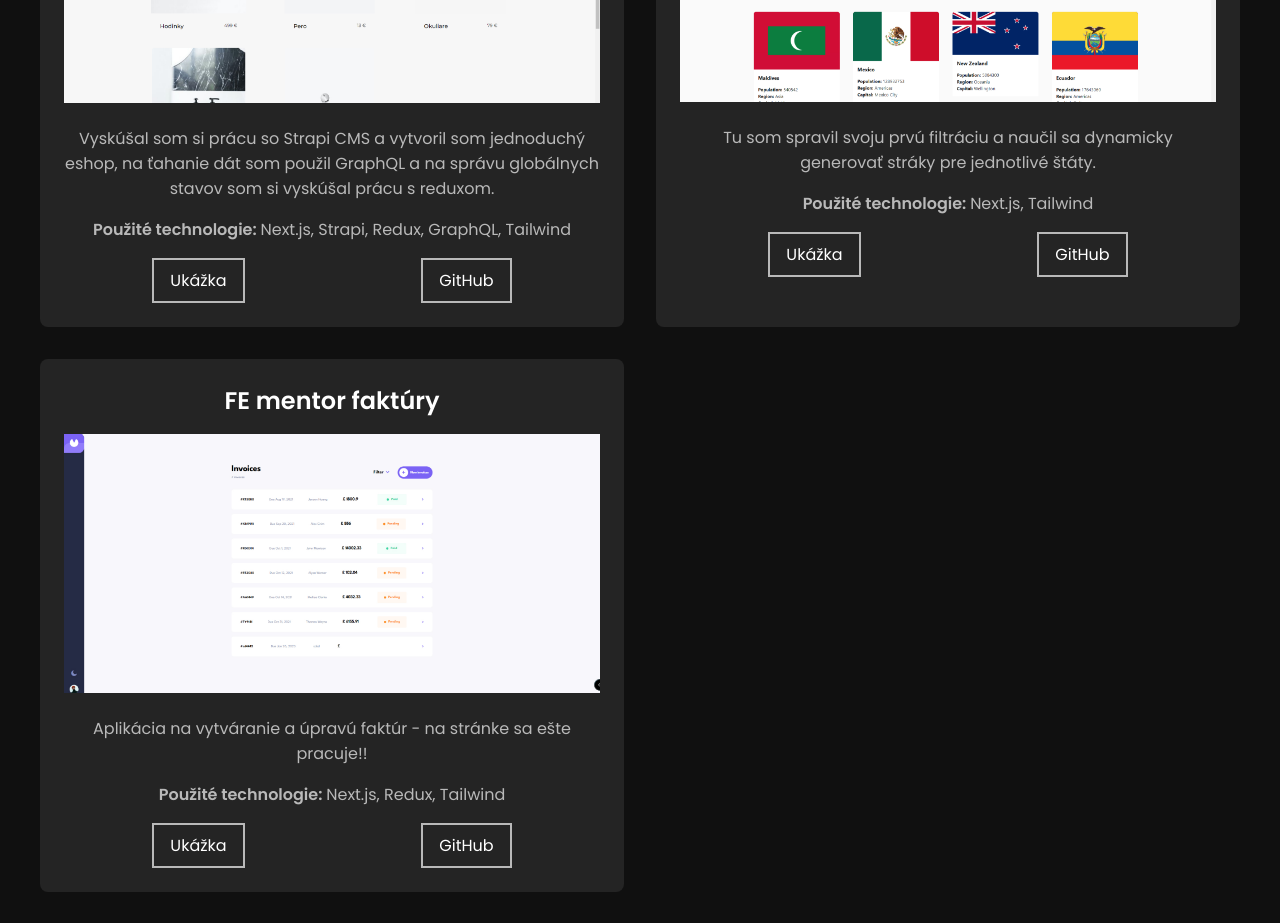
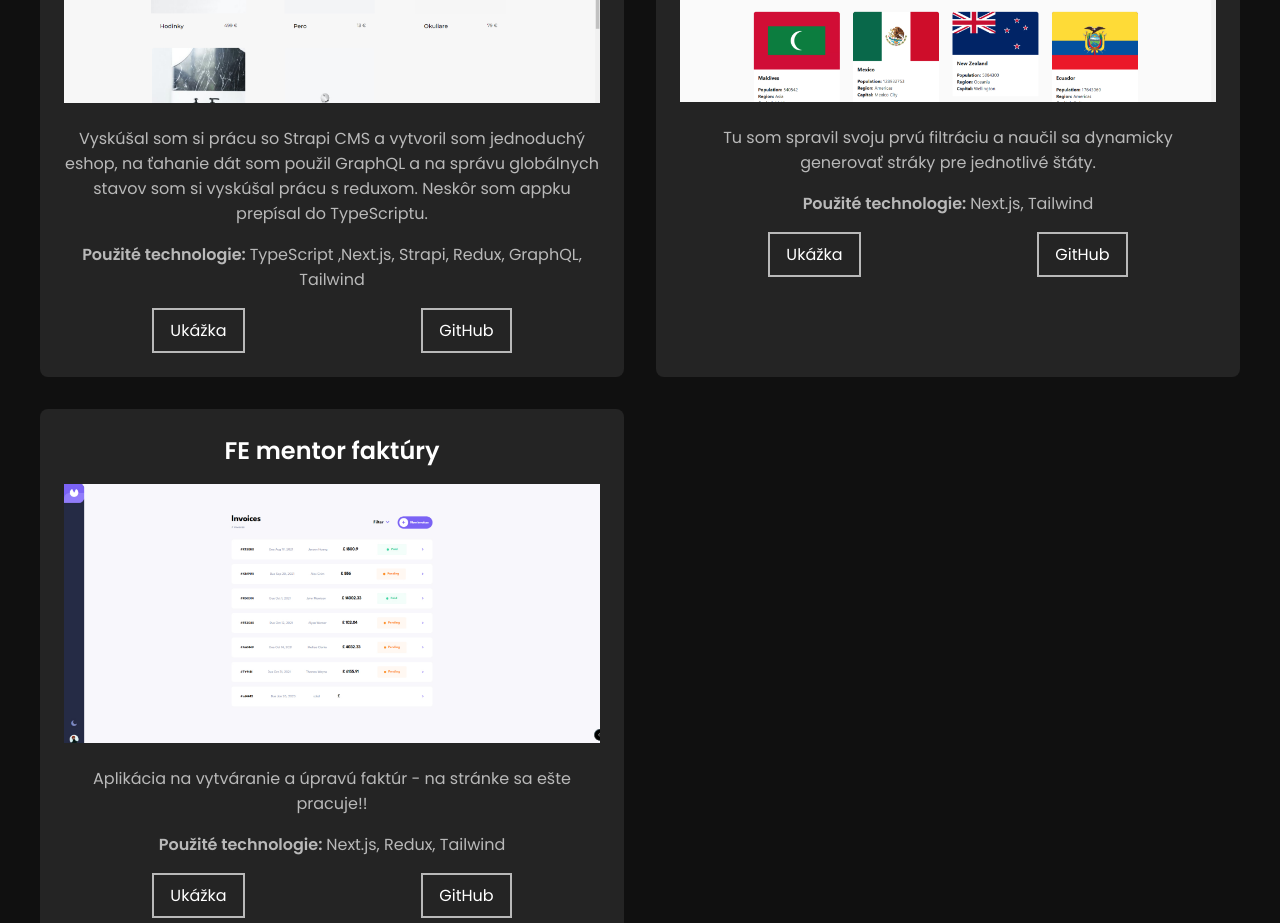
Before and after one commit to Patrik17671/Spilus_Portfolio, a React (Create React App) app: page / in a window 1280 px wide. Shown: the part 3360-4283 px from the top of the page. Built offline with nearby package versions, Linux system fonts and the light colour scheme.

Commit message:
Projects update

```diff
--- a/src/pages/Projects.js
+++ b/src/pages/Projects.js
@@ -23,10 +23,11 @@ const Projects = () => {
                     nameOfProject="ecommerce projekt"
                     imgOfProject={nextEcommerce}
                     description="Vyskúšal som si prácu so Strapi CMS a vytvoril som jednoduchý eshop,
-                    na ťahanie dát som použil GraphQL a na správu globálnych stavov som si vyskúšal prácu s reduxom."
-                    technology="Next.js, Strapi, Redux, GraphQL, Tailwind"
-                    link="https://spilus-ecommerce.vercel.app/"
-                    githubLink="https://github.com/Patrik17671/Strapi-next-ecommerce"
+                    na ťahanie dát som použil GraphQL a na správu globálnych stavov som si vyskúšal prácu s reduxom.
+                    Neskôr som appku prepísal do TypeScriptu."
+                    technology="TypeScript ,Next.js, Strapi, Redux, GraphQL, Tailwind"
+                    link="https://strapi-next-ts.vercel.app/"
+                    githubLink="https://github.com/Patrik17671/strapi-next-ts"
                 />
                 <ProjectsCard
                     nameOfProject="FE mentor štáty"
```
